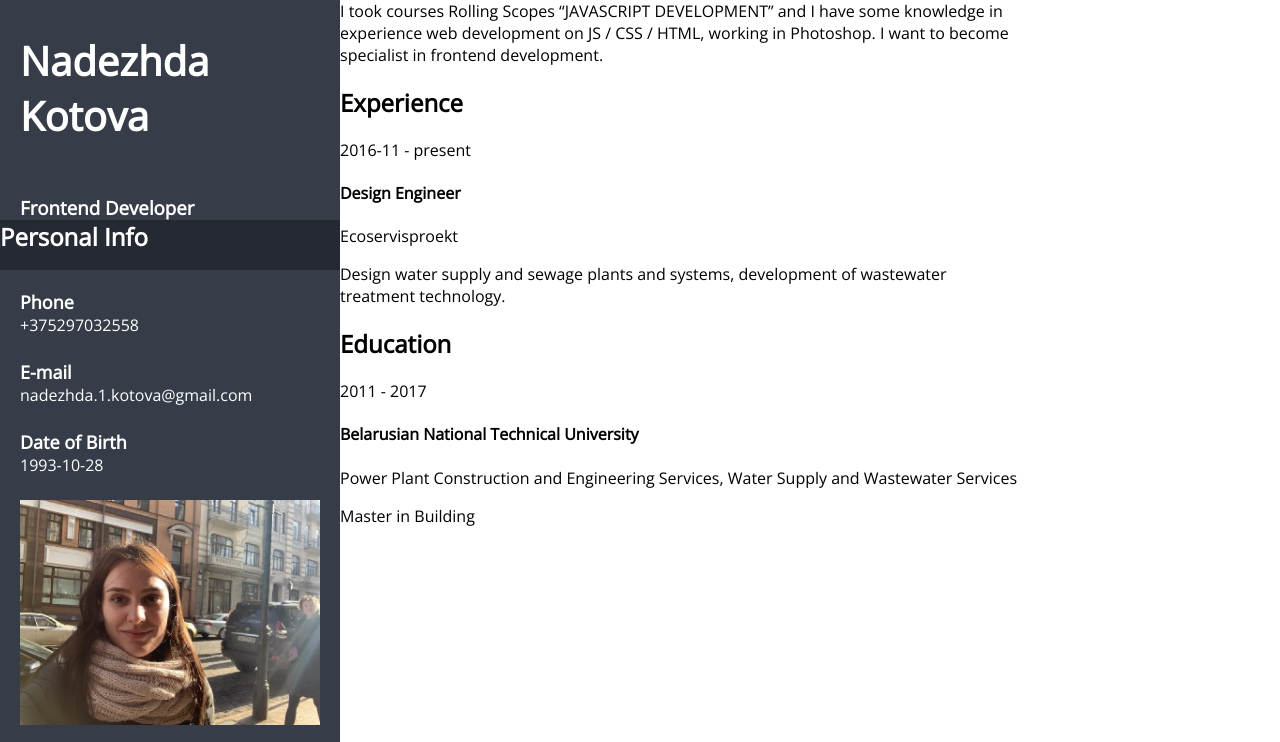
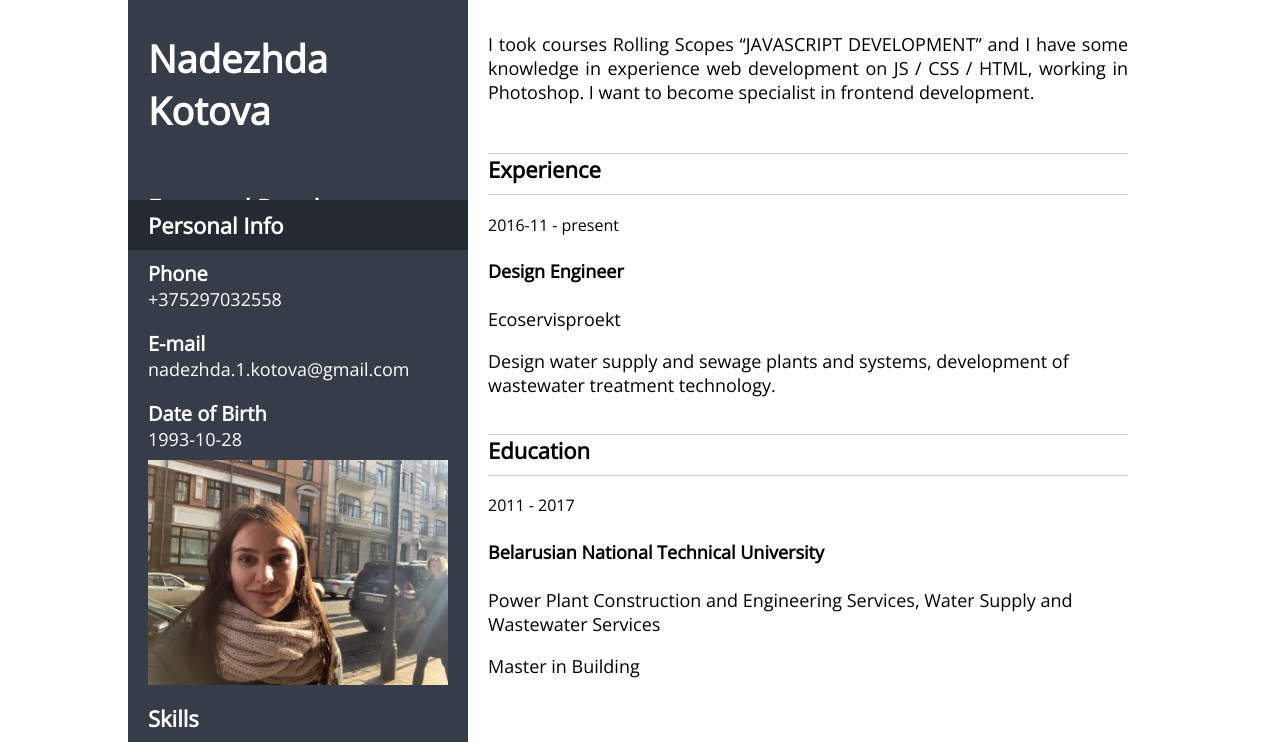
Before and after one commit to nadezhda-kotova/rsschool-2019Q1-cv, a plain HTML site: page index.html in a window 1280 px wide. Shown: the top 742 px of the page. Drawn offline with nearby package versions, Linux system fonts and the light colour scheme.

Commit message:
Final commit

```diff
--- a/css/style.css
+++ b/css/style.css
@@ -1,15 +1,28 @@
 body{
     width: 1024px;
-    margin: 0;
+    margin: 0 auto;
     padding: 0;
     font-family: 'Open Sans', sans-serif;
+    display: flex;
 }
 
 h1{
     display: flex;
     justify-content: center;
-    font-size: 40px;
+    font-size: 38px;
     font-weight: 700;
+}
+
+h3{
+    font-size: 24px;
+}
+
+h2{
+    font-size: 22px;
+}
+
+li, p{
+    font-size: 18px;
 }
 
 .name{
@@ -25,7 +38,7 @@ h1{
     background-color: #373d48;
     width: 340px;
     color: #ffffff;
-    float: left;
+    display: inline-block;
 }
  img{
     width: 300px;
@@ -34,10 +47,13 @@ h1{
  }
 
 
+
 .personal-info{
-    background-color: #252932;
     height: 50px;
-
+    display: flex;
+    align-items: center;
+    margin: 0 auto;
+    width: 300px;
 }
 
 .contact-info{
@@ -48,11 +64,13 @@ h1{
 
 .h-2{
     width: 340px;
+    height: 50px;
+    background-color: #252932;
 }
 
 .contact-info span{
     font-weight: 700;
-    font-size: 18px;
+    font-size: 20px;
 }
 
 ul{
@@ -60,8 +78,73 @@ ul{
     margin: 0;
 }
 
-.phone, .e-mail, .date-of-birth, .skills{
+.phone, .e-mail, .date-of-birth{
     width: 300px;
     margin: 0 auto;
     height: 70px;
+    display: flex;
+    flex-direction: column;
+    justify-content: center;
 }
+
+.skills, .languages {
+    width: 300px;
+    margin: 0 auto;
+    display: flex;
+    flex-direction: column;
+    justify-content: center;
+}
+
+.skills li{
+    height: 30px;
+    display: flex;
+    align-items: center;
+    width: 270px;
+    margin: 0 auto;
+}
+
+.languages p{
+    margin-top: 0;
+}
+
+.main{
+    width: 680px;
+
+}
+
+.summary{
+    text-align: justify;
+    display: flex;
+    height: 135px;
+}
+
+.summary span{
+    width: 640px;
+    display: flex;
+    align-items: center;
+    margin: 0 auto;
+    font-size: 18px;
+}
+
+.experience-education{
+    display: flex;
+    flex-direction: column;
+}
+
+.experience, .education{
+    width: 640px;
+    display: flex;
+    flex-direction: column;
+    margin: 0 auto;
+}
+
+.experience h2, .education h2{
+    border-bottom: 1px solid #cccccc;
+    border-top: 1px solid #cccccc;
+    height: 40px;
+}
+
+h4{
+    font-size: 18px;
+    font-weight: 700;
+}
--- a/index.html
+++ b/index.html
@@ -53,19 +53,21 @@
                 <li>AutoCAD</li>
             </ul>
         </article>
-        <article>
+        <article class="languages">
             <h2>Languages</h2>
             <p>English (B1)</p>
         </article>
     </section>
     <section class="main">
-        <div>
-            I took courses Rolling Scopes “JAVASCRIPT DEVELOPMENT” and I have some knowledge in experience web
-            development on JS / CSS / HTML, working in Photoshop. I want to become specialist in frontend development.
+        <div class="summary">
+            <span>I took courses Rolling Scopes “JAVASCRIPT DEVELOPMENT” and I have some knowledge in experience web
+                development on JS / CSS / HTML, working in Photoshop. I want to become specialist in frontend
+                development.
+            </span>
         </div>
-        <article class="experience">
-            <h2>Experience</h2>
-            <div>
+        <article class="experience-education">
+            <div class="experience">
+                <h2>Experience</h2>
                 <span>2016-11 - present</span>
                 <div>
                     <h4>Design Engineer</h4>
@@ -74,7 +76,7 @@
                         technology.</p>
                 </div>
             </div>
-            <div>
+            <div class="education">
                 <h2>Education</h2>
                 <span>2011 - 2017</span>
                 <div>
```
